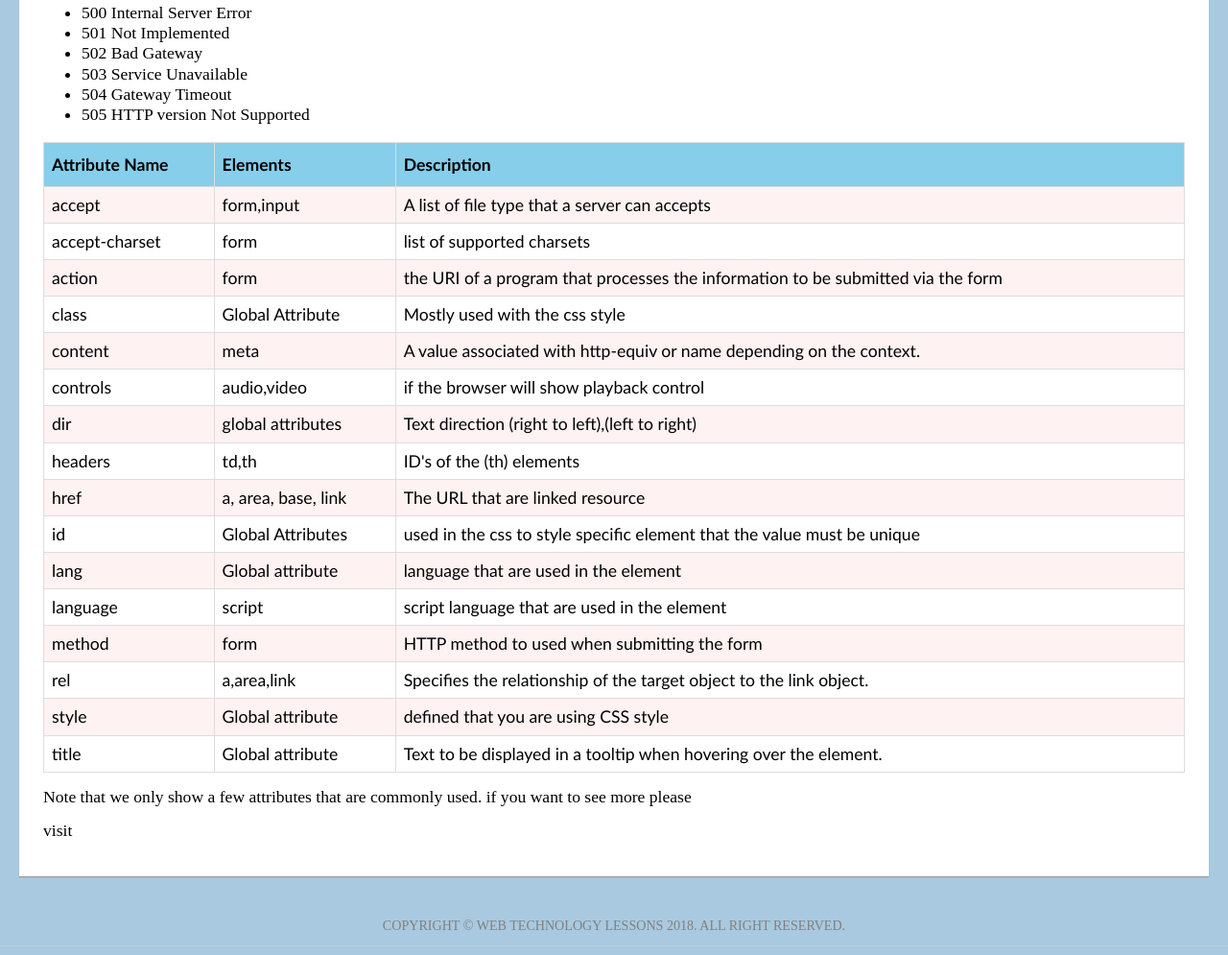
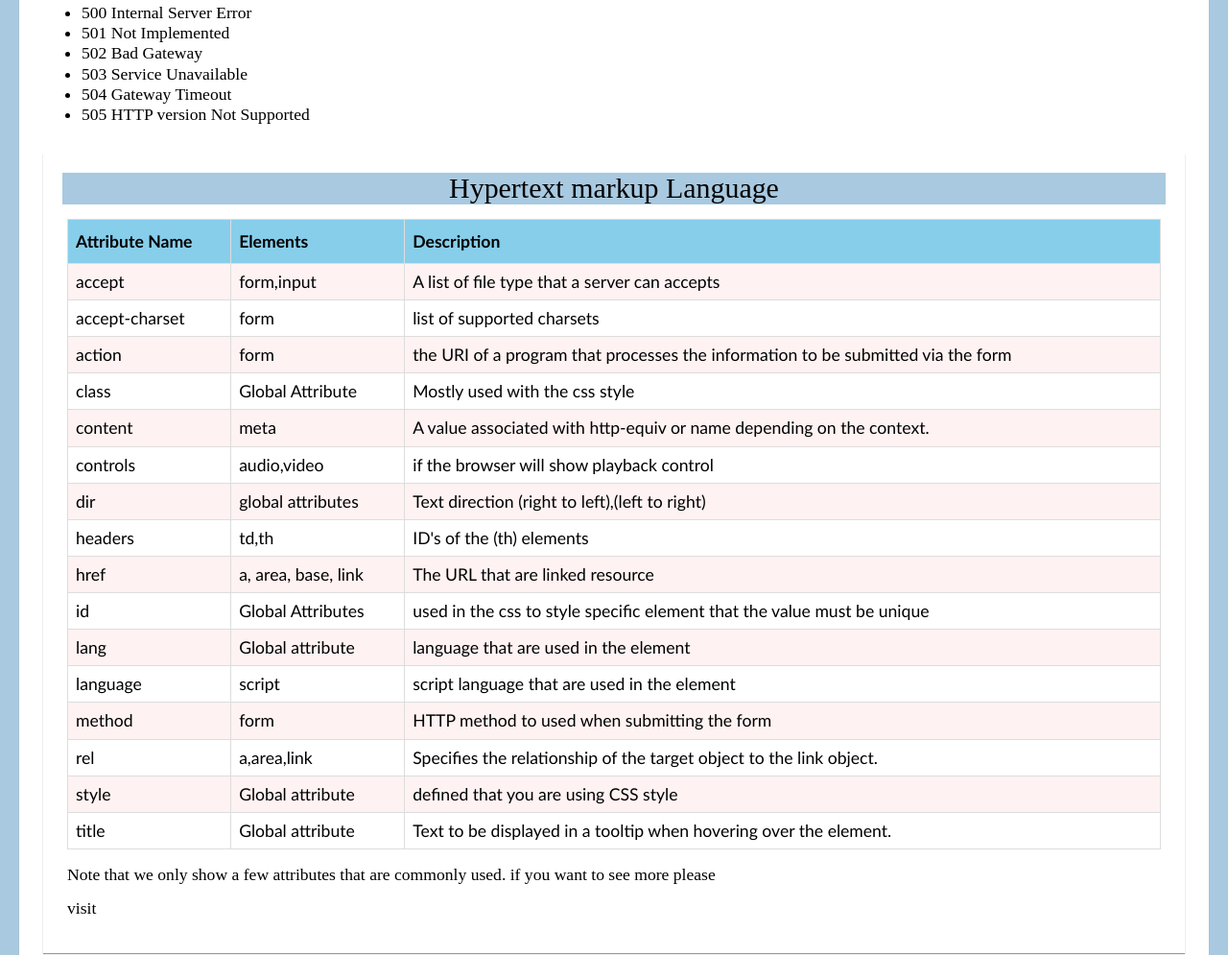
Before and after one commit to BigoReuelM/WebtekCourseWebsite_2ndsem_2017-2018, a plain HTML site: page prelim.html in a window 1280 px wide. Shown: the part 3993-4988 px from the top of the page at 96% size. Drawn offline with Linux system fonts and the light colour scheme.

Commit message:
fixed the design of the content

```diff
--- a/prelim.html
+++ b/prelim.html
@@ -202,6 +202,11 @@
 		    		<li>504 Gateway Timeout</li>
 		    		<li>505 HTTP version Not Supported</li>
 		    	</ul>
+
+		    	<div id="content">
+		   	<h1>Hypertext markup Language</h1>
+		    <div class="container">
+
 		    	<table id="attributes">
   <tr>
     <th>Attribute Name</th>
```
